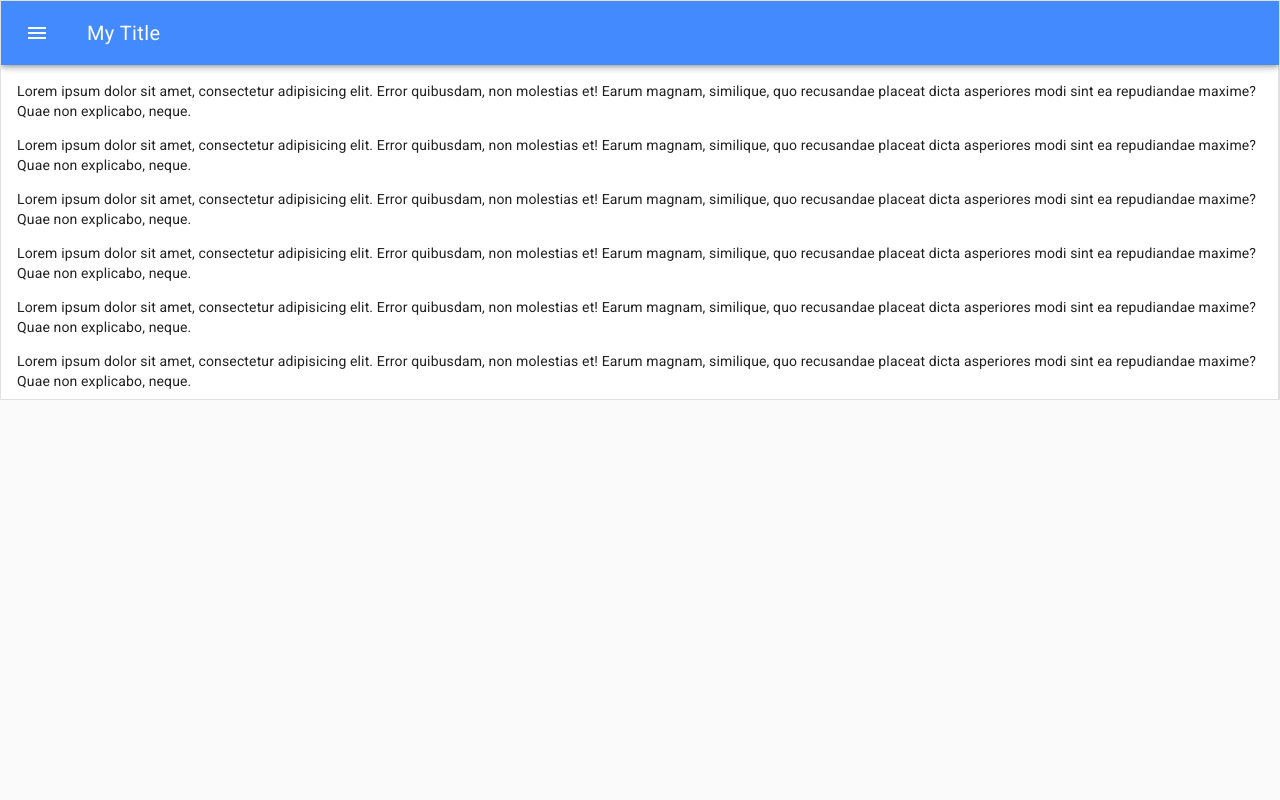
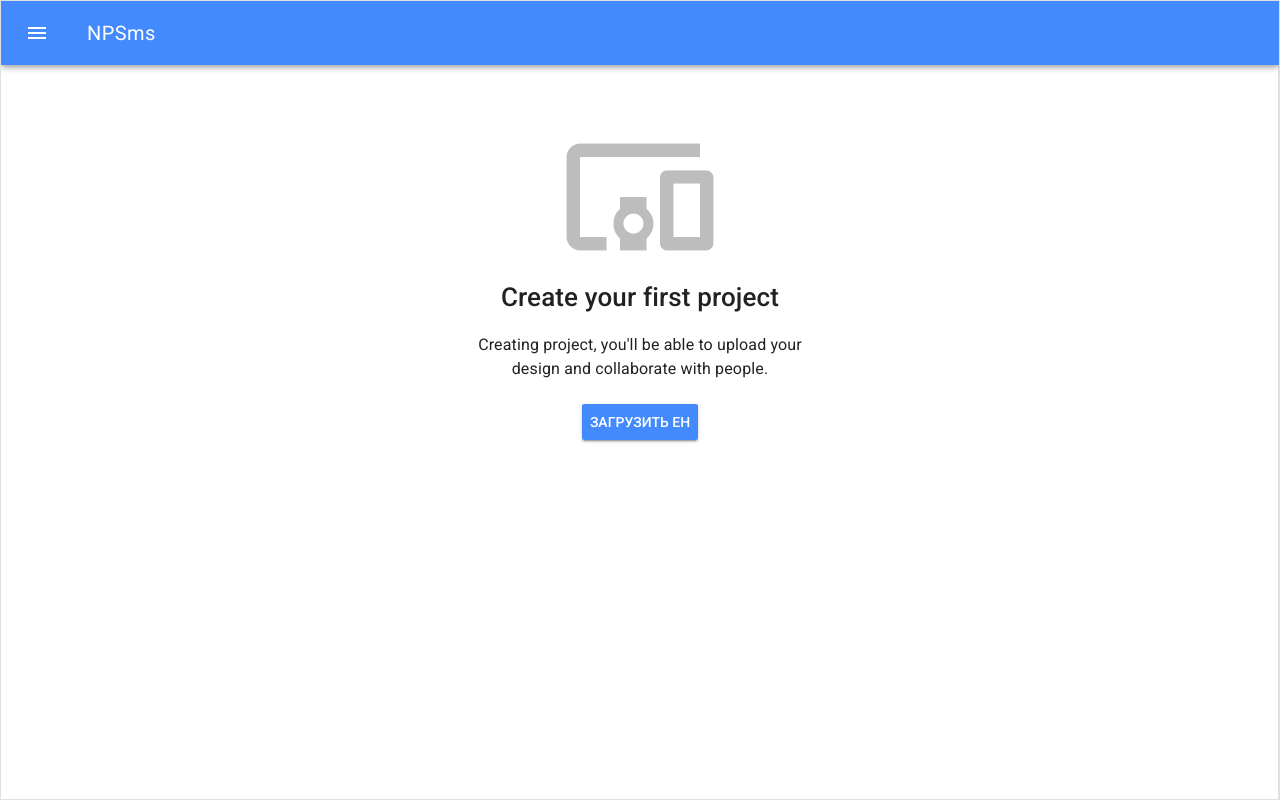
Before and after one commit to glutter/npsms, a Nuxt app: page / in a window 1280 px wide. Built offline with nearby package versions, Linux system fonts and the light colour scheme.

Commit message:
add axios

```diff
--- a/nuxt.config.js
+++ b/nuxt.config.js
@@ -24,7 +24,7 @@ module.exports = {
   plugins: ['~/plugins/vue-material'],
 
   build: {
-    vendor: ['vue-material'],
+    vendor: ['vue-material', 'axios'],
     /*
     ** Run ESLint on save
     */
--- a/package.json
+++ b/package.json
@@ -13,6 +13,7 @@
     "precommit": "npm run lint"
   },
   "dependencies": {
+    "axios": "^0.17.1",
     "node-sass": "^4.7.2",
     "nuxt": "^1.0.0-rc11",
     "sass-loader": "^6.0.6",
--- a/pages/index.vue
+++ b/pages/index.vue
@@ -1,15 +1,23 @@
 <template>
   <div class="page-container">
-    <md-app md-mode="reveal">
+    <md-app>
       <md-app-toolbar class="md-primary">
-        <md-button class="md-icon-button" @click="menuVisible = !menuVisible">
+        <md-button class="md-icon-button" @click="toggleMenu" v-if="!menuVisible">
           <md-icon>menu</md-icon>
         </md-button>
-        <span class="md-title">My Title</span>
+        <span class="md-title">{{title}}</span>
       </md-app-toolbar>
 
-      <md-app-drawer :md-active.sync="menuVisible">
-        <md-toolbar class="md-transparent" md-elevation="0">Navigation</md-toolbar>
+      <md-app-drawer :md-active.sync="menuVisible" md-persistent="full">
+        <md-toolbar class="md-transparent" md-elevation="0">
+          <span>Navigation</span>
+
+          <div class="md-toolbar-section-end">
+            <md-button class="md-icon-button md-dense" @click="toggleMenu">
+              <md-icon>keyboard_arrow_left</md-icon>
+            </md-button>
+          </div>
+        </md-toolbar>
 
         <md-list>
           <md-list-item>
@@ -35,29 +43,55 @@
       </md-app-drawer>
 
       <md-app-content>
-        <p>Lorem ipsum dolor sit amet, consectetur adipisicing elit. Error quibusdam, non molestias et! Earum magnam, similique, quo recusandae placeat dicta asperiores modi sint ea repudiandae maxime? Quae non explicabo, neque.</p>
-        <p>Lorem ipsum dolor sit amet, consectetur adipisicing elit. Error quibusdam, non molestias et! Earum magnam, similique, quo recusandae placeat dicta asperiores modi sint ea repudiandae maxime? Quae non explicabo, neque.</p>
-        <p>Lorem ipsum dolor sit amet, consectetur adipisicing elit. Error quibusdam, non molestias et! Earum magnam, similique, quo recusandae placeat dicta asperiores modi sint ea repudiandae maxime? Quae non explicabo, neque.</p>
-        <p>Lorem ipsum dolor sit amet, consectetur adipisicing elit. Error quibusdam, non molestias et! Earum magnam, similique, quo recusandae placeat dicta asperiores modi sint ea repudiandae maxime? Quae non explicabo, neque.</p>
-        <p>Lorem ipsum dolor sit amet, consectetur adipisicing elit. Error quibusdam, non molestias et! Earum magnam, similique, quo recusandae placeat dicta asperiores modi sint ea repudiandae maxime? Quae non explicabo, neque.</p>
-        <p>Lorem ipsum dolor sit amet, consectetur adipisicing elit. Error quibusdam, non molestias et! Earum magnam, similique, quo recusandae placeat dicta asperiores modi sint ea repudiandae maxime? Quae non explicabo, neque.</p>
-        <p>Lorem ipsum dolor sit amet, consectetur adipisicing elit. Error quibusdam, non molestias et! Earum magnam, similique, quo recusandae placeat dicta asperiores modi sint ea repudiandae maxime? Quae non explicabo, neque.</p>
-        <p>Lorem ipsum dolor sit amet, consectetur adipisicing elit. Error quibusdam, non molestias et! Earum magnam, similique, quo recusandae placeat dicta asperiores modi sint ea repudiandae maxime? Quae non explicabo, neque.</p>
-        <p>Lorem ipsum dolor sit amet, consectetur adipisicing elit. Error quibusdam, non molestias et! Earum magnam, similique, quo recusandae placeat dicta asperiores modi sint ea repudiandae maxime? Quae non explicabo, neque.</p>
-        <p>Lorem ipsum dolor sit amet, consectetur adipisicing elit. Error quibusdam, non molestias et! Earum magnam, similique, quo recusandae placeat dicta asperiores modi sint ea repudiandae maxime? Quae non explicabo, neque.</p>
-        <p>Lorem ipsum dolor sit amet, consectetur adipisicing elit. Error quibusdam, non molestias et! Earum magnam, similique, quo recusandae placeat dicta asperiores modi sint ea repudiandae maxime? Quae non explicabo, neque.</p>
-        <p>Lorem ipsum dolor sit amet, consectetur adipisicing elit. Error quibusdam, non molestias et! Earum magnam, similique, quo recusandae placeat dicta asperiores modi sint ea repudiandae maxime? Quae non explicabo, neque.</p>
-        <p>Lorem ipsum dolor sit amet, consectetur adipisicing elit. Error quibusdam, non molestias et! Earum magnam, similique, quo recusandae placeat dicta asperiores modi sint ea repudiandae maxime? Quae non explicabo, neque.</p>
-        <p>Lorem ipsum dolor sit amet, consectetur adipisicing elit. Error quibusdam, non molestias et! Earum magnam, similique, quo recusandae placeat dicta asperiores modi sint ea repudiandae maxime? Quae non explicabo, neque.</p>
-        <p>Lorem ipsum dolor sit amet, consectetur adipisicing elit. Error quibusdam, non molestias et! Earum magnam, similique, quo recusandae placeat dicta asperiores modi sint ea repudiandae maxime? Quae non explicabo, neque.</p>
+          <md-empty-state
+      md-icon="devices_other"
+      md-label="Create your first project"
+      md-description="Creating project, you'll be able to upload your design and collaborate with people.">
+      <md-button @click="getEN" class="md-primary md-raised">Загрузить ЕН</md-button>
+    </md-empty-state>
       </md-app-content>
     </md-app>
   </div>
 </template>
 
+<script>
+  import axios from 'axios'
+
+  export default {
+    name: 'index',
+    data: () => ({
+      menuVisible: false,
+      title: 'NPSms'
+    }),
+    methods: {
+      toggleMenu () {
+        this.menuVisible = !this.menuVisible
+      },
+      getEN () {
+        var url = 'https://api.novaposhta.ua/v2.0/json/'
+        var apiKey = '6be5aca674dcb520b2b64a50c9f51935'
+        var data = {
+          "apiKey": apiKey,
+          "modelName": "Address",
+          "calledMethod": "searchSettlements",
+          "methodProperties": {
+            "CityName": "згурівка",
+            "Limit": 5
+          }
+        }
+        axios.post(url, data).then(function (response) {
+          console.log(response.data)
+        }).catch(function (error) {
+          console.log(error)
+        })
+      }
+    }
+  }
+</script>
+
 <style lang="scss" scoped>
   .md-app {
-    max-height: 400px;
+    min-height: 100vh;
     border: 1px solid rgba(#000, .12);
   }
 
@@ -67,12 +101,3 @@
     max-width: calc(100vw - 125px);
   }
 </style>
-
-<script>
-export default {
-  name: 'Reveal',
-  data: () => ({
-    menuVisible: false
-  })
-}
-</script>
```
Also changed, not shown: .eslintrc.js, 1 other file (tests, documents, lock files or other folders).
